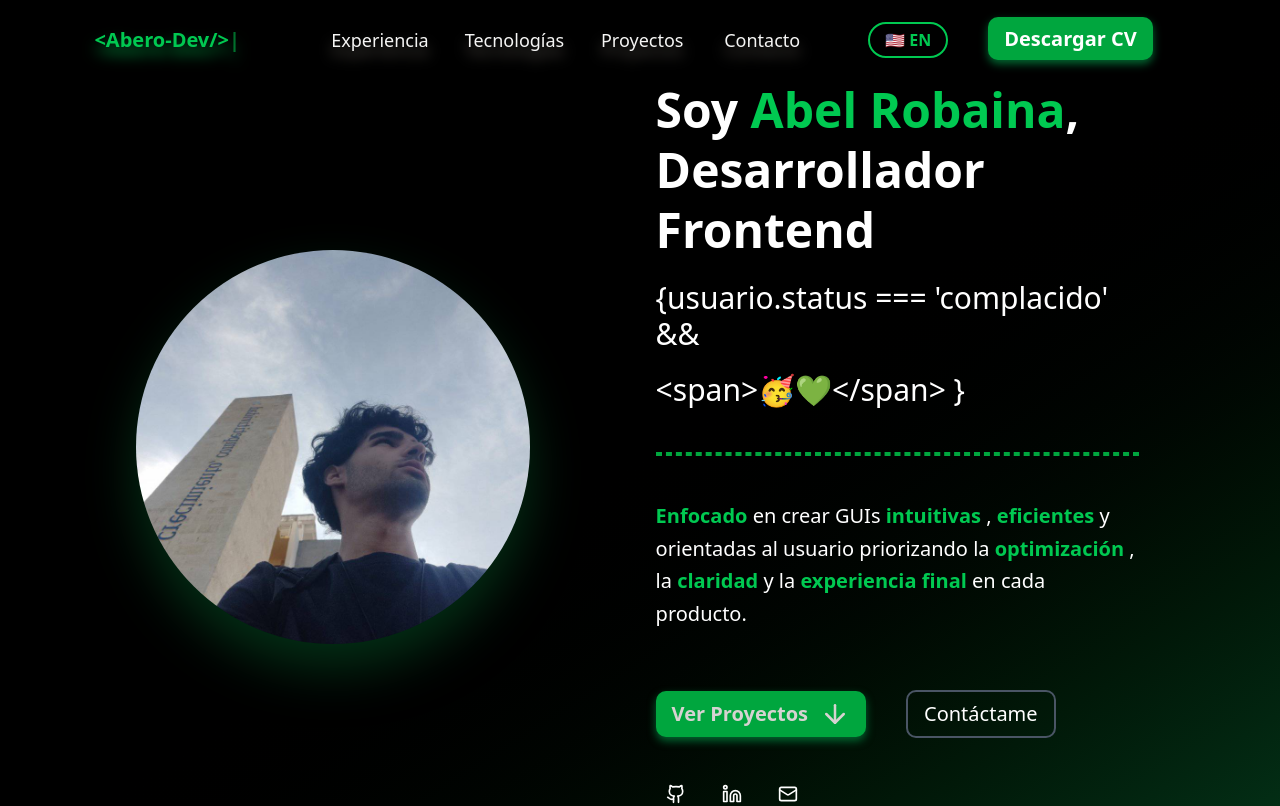
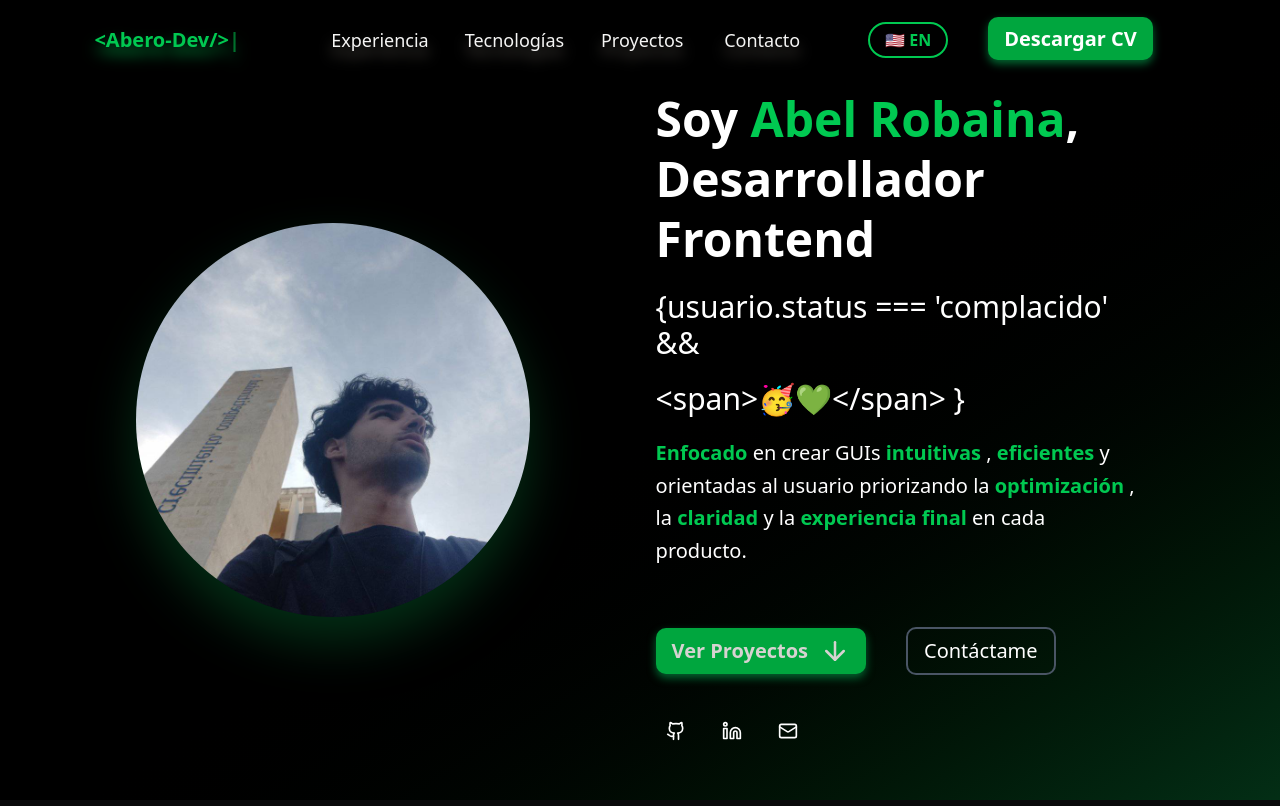
Before and after one commit to Abero-dev/Portafolio, a React (Vite) app: page / in a window 1280 px wide. Shown: the top 806 px of the page. Built offline with nearby package versions, Linux system fonts and the light colour scheme.

Commit message:
Se quitó la línea discontinua de la sección Hero

```diff
--- a/src/sections/Hero.tsx
+++ b/src/sections/Hero.tsx
@@ -11,7 +11,7 @@ function Hero() {
     const { t, language } = useLanguageStore();
 
     return (
-        <section id="Hero" className="min-h-screen text-white flex lg:flex-row flex-col justify-around lg:pt-20 pt-75 lg:-space-x-30 items-center bg-linear-to-br from-black via-black to-green-950 overflow-hidden px-4">
+        <section id="Hero" className="min-h-screen text-white flex lg:flex-row flex-col justify-around lg:pt-10 pt-75 lg:-space-x-30 items-center bg-linear-to-br from-black via-black to-green-950 overflow-hidden px-4">
 
             <div
                 className="flex justify-center lg:mt-0 max-w-full"
@@ -54,18 +54,11 @@ function Hero() {
                 >
                     {'<span>🥳💚</span> }'}
                 </p>
-                <hr
-                    className="border-2 border-dashed border-green-600 my-6 lg:mx-0 mx-4"
-                    data-aos={isSmallScreen ? "fade-up" : "fade-left"}
-                    data-aos-duration="500"
-                    data-aos-delay="2500"
-                    data-aos-once="true"
-                />
                 <p
                     className="lg:text-xl text-lg lg:mx-0 mx-2 text-center lg:text-left leading-relaxed"
                     data-aos={isSmallScreen ? "fade-up" : "fade-left"}
                     data-aos-duration="500"
-                    data-aos-delay="3000"
+                    data-aos-delay="2500"
                     data-aos-once="true"
                 >
                     {language === 'es' ?
@@ -105,7 +98,7 @@ function Hero() {
                     className="flex lg:flex-row flex-col items-center lg:gap-x-10 lg:gap-y-0 gap-y-6 mt-10 flex-wrap justify-center lg:justify-start"
                     data-aos="fade-up"
                     data-aos-duration="500"
-                    data-aos-delay={`${isSmallScreen ? "100" : "3500"}`}
+                    data-aos-delay={`${isSmallScreen ? "100" : "3000"}`}
                     data-aos-once="true"
                 >
                     <button
@@ -127,7 +120,7 @@ function Hero() {
                     className="flex justify-center lg:justify-normal gap-x-4 lg:mt-4 lg:pb-0 pb-4"
                     data-aos="fade-up"
                     data-aos-duration="500"
-                    data-aos-delay={`${isSmallScreen ? "0" : "3500"}`}
+                    data-aos-delay={isSmallScreen ? "0" : "3500"}
                     data-aos-once="true"
                 >
                     <a href="https://github.com/Abero-dev" target="_blank" rel='noopener noreferrer'>
```
